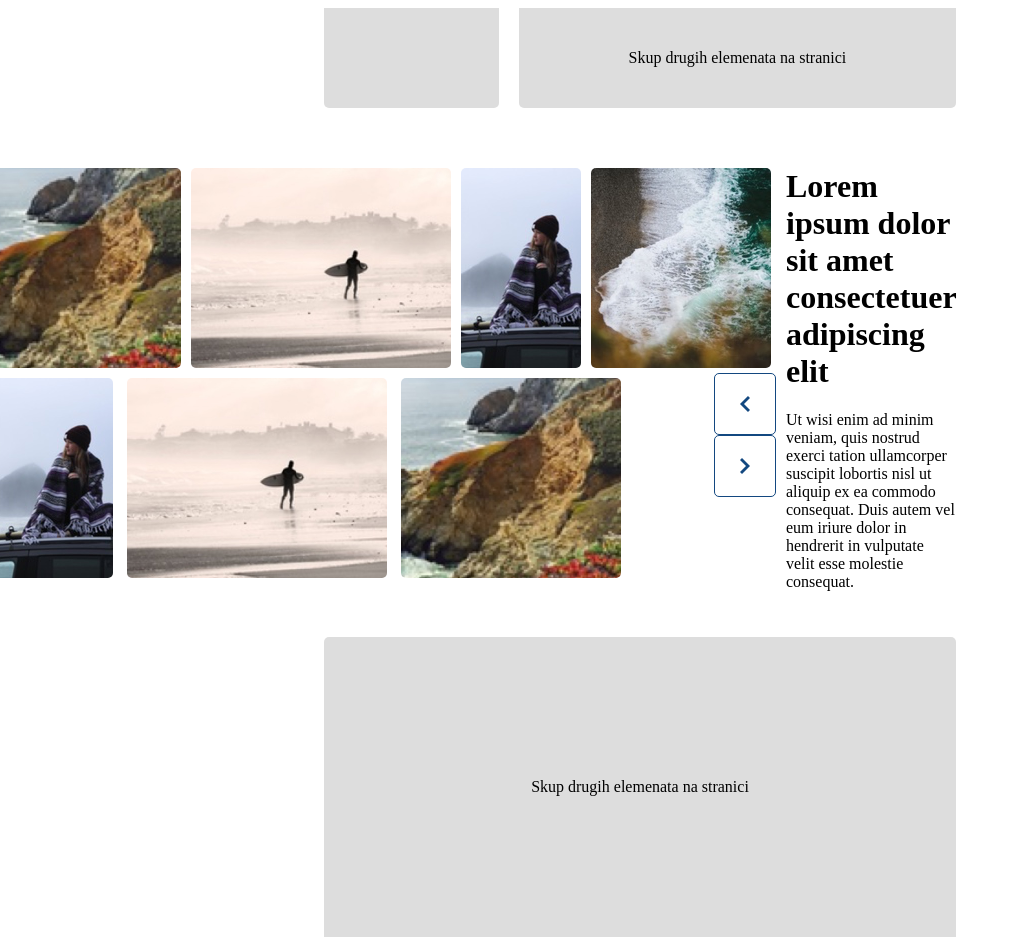
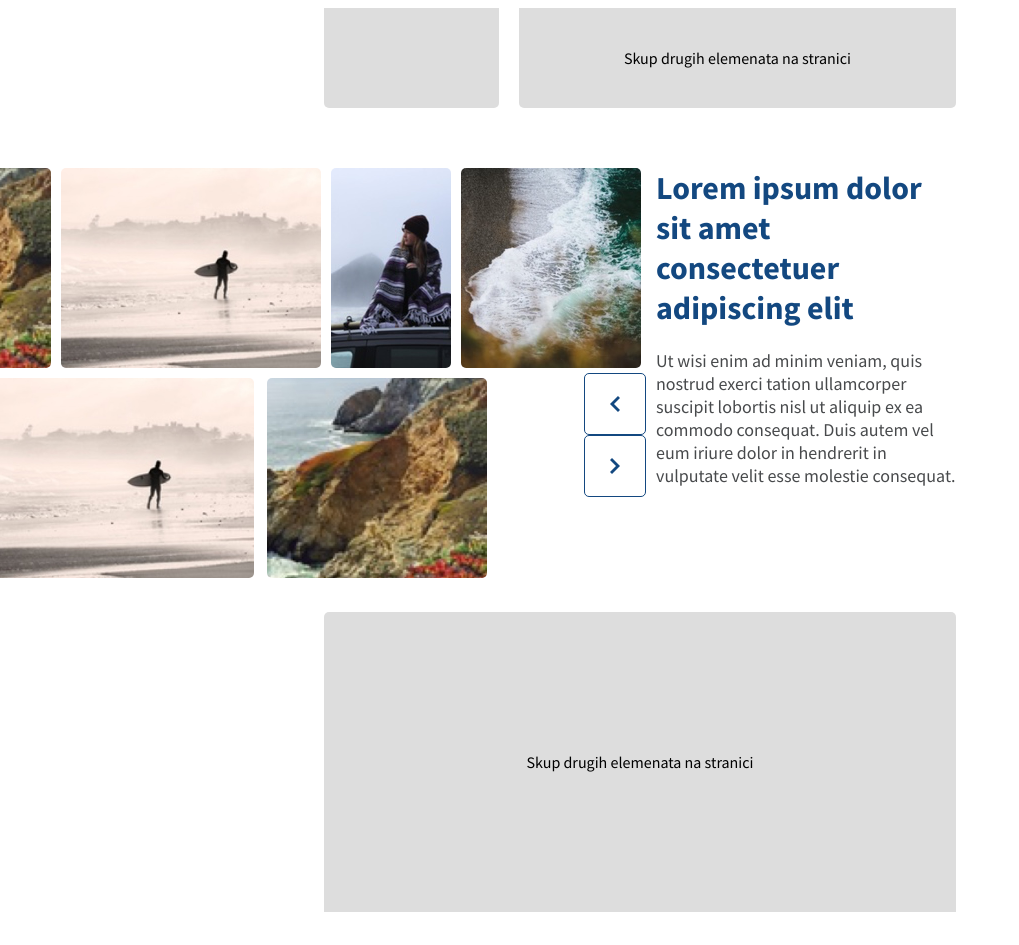
Before and after one commit to lukafranjic94/image-slider, a plain HTML site: page index.html in a window 1280 px wide. Shown: the whole page, without its empty margins (0-1019 px from the left). After the commit the page ends 920 px from the top, so only its background shows below. Drawn offline with nearby package versions, Linux system fonts and the light colour scheme.

Commit message:
Adjust slider text styles

```diff
--- a/index.html
+++ b/index.html
@@ -2,6 +2,9 @@
 <html>
 
 <head>
+    <link rel="preconnect" href="https://fonts.googleapis.com">
+    <link rel="preconnect" href="https://fonts.gstatic.com" crossorigin>
+    <link href="https://fonts.googleapis.com/css2?family=Source+Sans+Pro:wght@400;700&display=swap" rel="stylesheet">
     <script src="https://code.jquery.com/jquery-3.6.0.min.js"></script>
     <link rel="stylesheet" href="styles/style.css">
 </head>
--- a/styles/style.css
+++ b/styles/style.css
@@ -1,6 +1,7 @@
 .wrapper {
     width: 50%;
     margin: 0 auto;
+    font-family: 'Source Sans Pro', sans-serif;
 }
 
 .sample-element {
@@ -28,6 +29,7 @@
 
 .description {
     margin-left:10px;
+    min-width: 300px;
 }
 
 #slider-row-first {
@@ -90,4 +92,13 @@
 
 .title {
     margin-top:0;
+    color: #134880;
+    font-weight: 700;
+    font-size: 32px;
 }
+
+.content {
+    font-weight: 400;
+    color: #484A4C;
+    font-size: 18px;
+}
```
